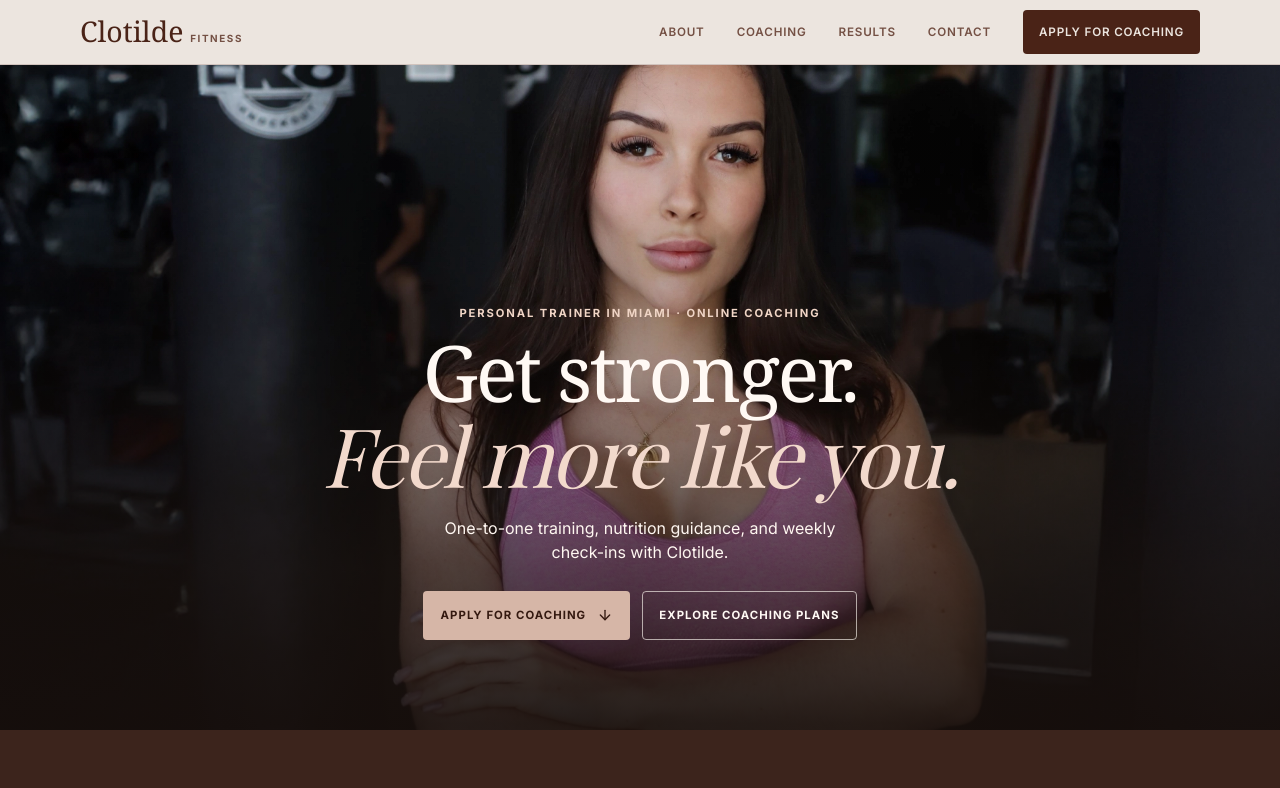
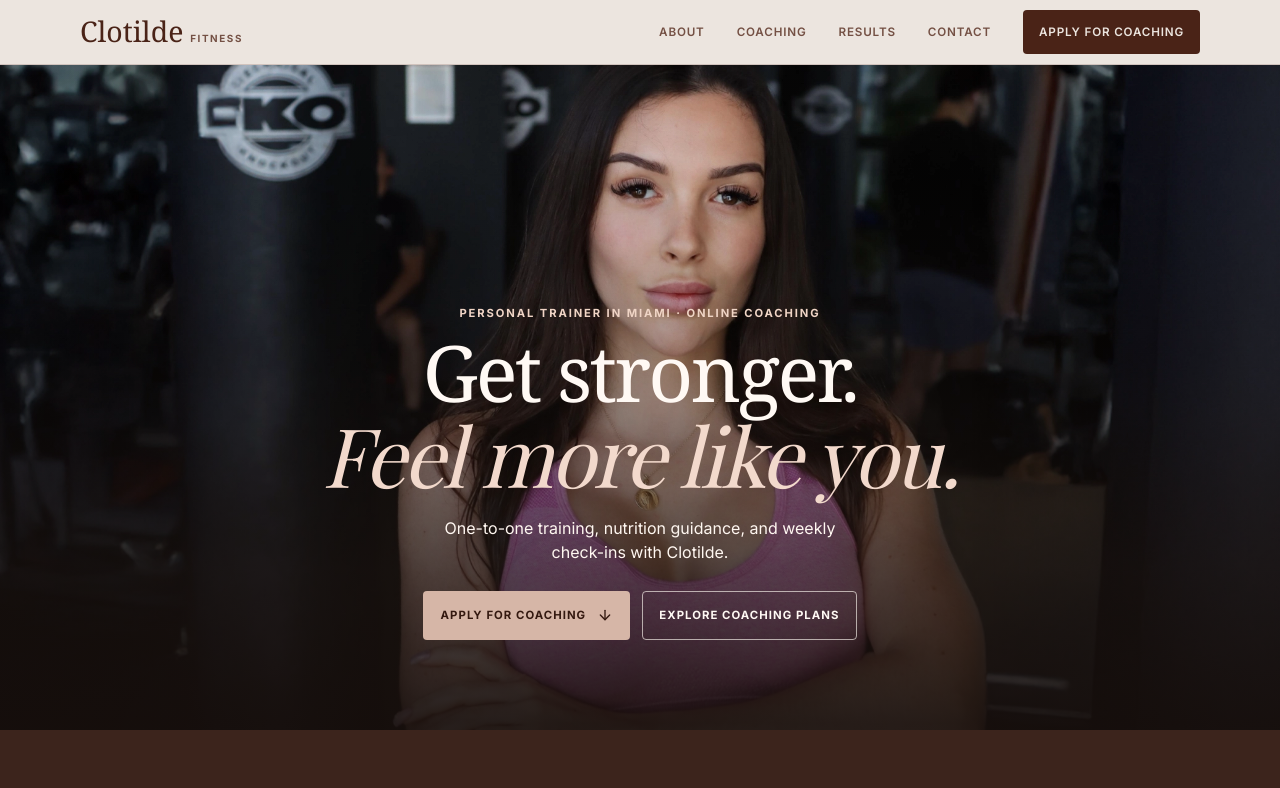
Before and after one commit to bagzbagz123/cloe-webiste, a Next.js app: page / in a window 1280 px wide. Shown: the top 788 px of the page. Built offline with nearby package versions, Linux system fonts and the light colour scheme; a web font is replaced by a local one.

Commit message:
Keep more of Clotilde’s portrait in the desktop hero

```diff
--- a/app/coaching.module.css
+++ b/app/coaching.module.css
@@ -48,7 +48,7 @@
   text-align: center;
 }
 
-.heroImage { z-index: -2; object-fit: cover; object-position: 50% 35%; }
+.heroImage { z-index: -2; object-fit: cover; object-position: 50% 27%; }
 .hero::after {
   position: absolute;
   z-index: -1;
```
